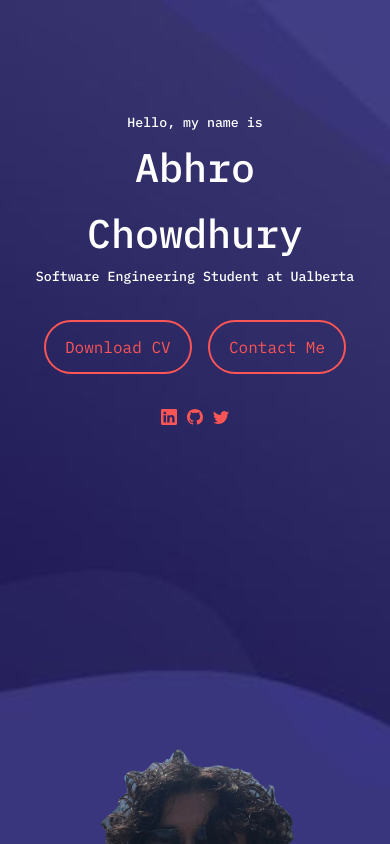
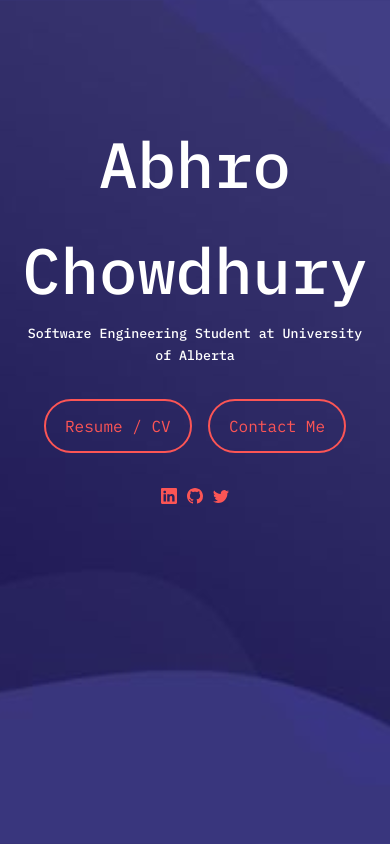
Before and after one commit to AbhroChowdhury/Personal-Website-Abhro, a React (Create React App) app in the folder react-portfolio-abhro/: page / in a window 390 px wide. Shown: the top 844 px of the page. Built offline with nearby package versions, Linux system fonts and the light colour scheme.

Commit message:
header completed for now

```diff
--- a/react-portfolio-abhro/src/components/header/CTA.jsx
+++ b/react-portfolio-abhro/src/components/header/CTA.jsx
@@ -4,7 +4,7 @@ import Resume from '../../graphics/AbhroChowdhuryResumeJan09_COOP.pdf'
 const CTA = () => {
   return (
     <div className="CTA">
-        <a href={Resume} download className='btn'>Download CV</a>
+        <a href={Resume} download className='btn'>Resume / CV</a>
         <a href="#contact" className='btn'>Contact Me </a>
     </div>
   )
--- a/react-portfolio-abhro/src/components/header/Header.jsx
+++ b/react-portfolio-abhro/src/components/header/Header.jsx
@@ -8,17 +8,12 @@ const header = () => {
   return (
     <header>
       <div className="container header__container">
-        <h5>Hello, my name is</h5>
         <h1>Abhro Chowdhury</h1>
-        <h5 className="text-light">Software Engineering Student at Ualberta</h5>
+        <h5 className="text-light">Software Engineering Student at University of Alberta</h5>
         <CTA />
         <HeaderExtras />
 
-        <div className="me">
-          <img src={ME} alt='me' />
-        </div>
 
-        <a href="#contact" className='scroll__down'> Scroll </a>
 
       </div>
     </header>
--- a/react-portfolio-abhro/src/components/header/header.css
+++ b/react-portfolio-abhro/src/components/header/header.css
@@ -29,3 +29,21 @@
     left: 0;
     bottom: 3rem;
 }
+
+
+/* tablets */
+@media screen and (max-width: 1024px) {
+    header {
+        height: 68vh;
+    }
+}
+
+/* phone */
+@media screen and (max-width: 600px) {
+    header {
+        height: 100vh;
+    }
+    .header__extras {
+        display: none;
+    }
+}
--- a/react-portfolio-abhro/src/index.css
+++ b/react-portfolio-abhro/src/index.css
@@ -58,8 +58,9 @@ body {
 }
 
 h1 {
-    font-size: 2.5rem;
+    font-size: 4rem;
 }
+
 
 h1, h2, h3, h4, h5 {
     font-weight: 500;
```
